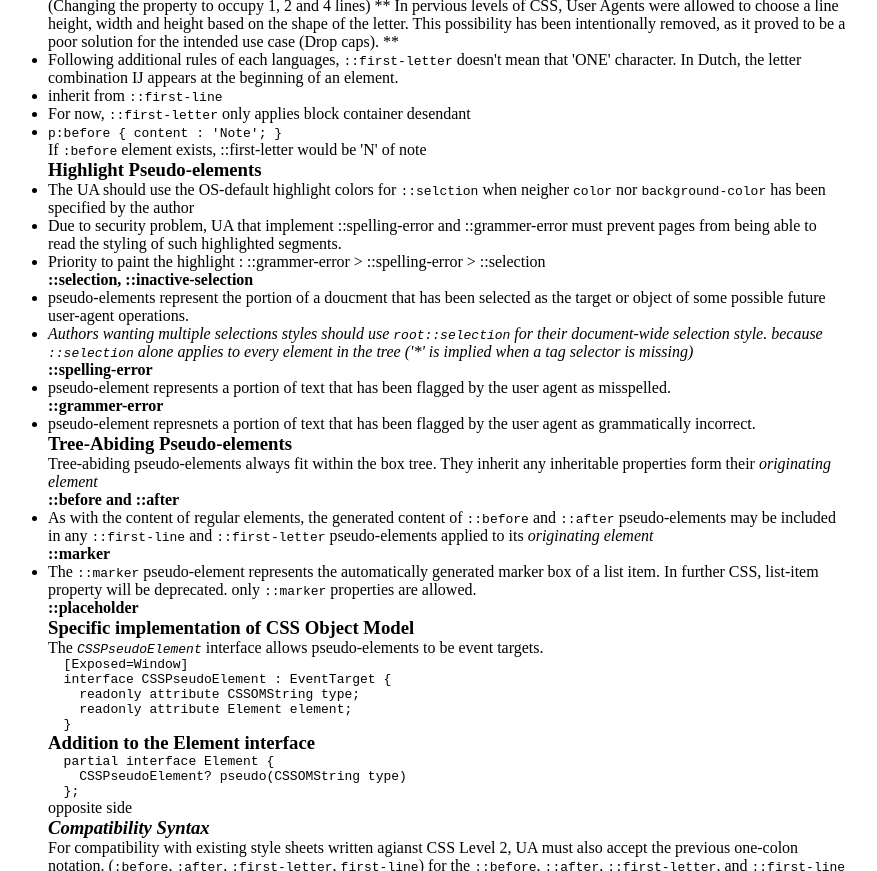
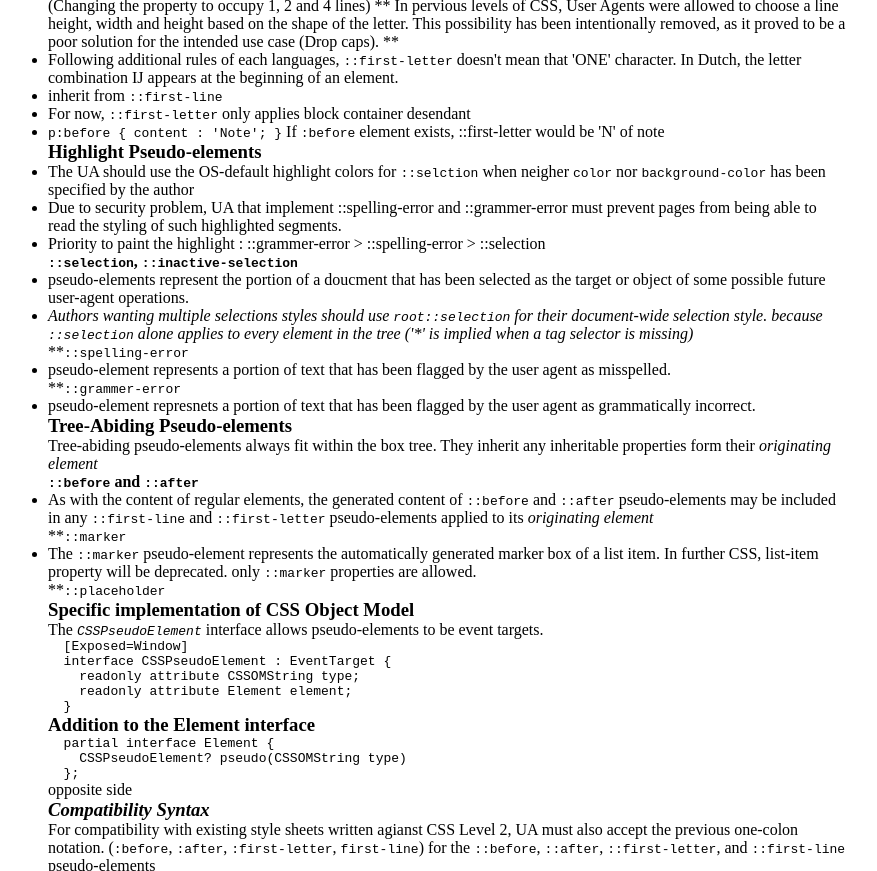
Before and after one commit to CodingGirlsSG/30-days-of-css, a Gatsby site in the folder site/: page /notes-css-psuedo-elements-level4-tae/ in a window 1280 px wide. Shown: the part 1037-1908 px from the top of the page, without its empty margins (192-1069 px from the left). Built offline with nearby package versions, Linux system fonts and the light colour scheme; Gatsby itself is replaced by a stand-in of ours; some packages are replaced by stand-ins of ours; code samples lack their colours.

Commit message:
Change h4 headers to boldface to fit current typographic styling better

````diff
--- a/site/content/blog/notes-css-psuedo-elements-level4-tae/index.md
+++ b/site/content/blog/notes-css-psuedo-elements-level4-tae/index.md
@@ -6,55 +6,77 @@ date: '2019-03-06'
 Original post by [tae](https://github.com/Ta2Rim): [Reading CSS Pseudo-Elements Module Level 4](https://gist.github.com/Ta2Rim/9bf65384e2683c8e4ed940ffac7f3e70)
 
 # Reading CSS Pseudo-Elements Module Level 4
+
 that's little bit long spec.......... but finally I've done reading this!!
+
 ## what I newly learned !!!
+
 ### Typographic Pseudo-elements
-#### ::first-line
-  - `::first-line` pseudo-element can only have an effect when attached to a block container. (that's not out-of flow due to floating or positioning)
-  - fictional tag sequence helps to show how properties are inherited.
-#### ::first-letter
-  - `::first-letter` pseudo-element can be used to create 'initial caps' and drop caps'
-    + *dropcap : the first character of the first paragraph is made larger, taking up several lines of text or the first few sentences in typographic effects.
 
-    ![1](https://user-images.githubusercontent.com/41318449/53882058-9dc8e800-4058-11e9-9d48-d9a7dd545fc4.png)
+**`::first-line`**
 
-  - basically, UA may calculate how many columns ::first-letter for dropcap expand. with `initial-letter` property, author can choose size of columns.
+- `::first-line` pseudo-element can only have an effect when attached to a block container. (that's not out-of flow due to floating or positioning)
+- fictional tag sequence helps to show how properties are inherited.
 
-    ![2](https://css-tricks.com/wp-content/uploads/2017/01/css-almanac-initial-letter-calculate.gif)
+**`::first-letter`**
 
-      (Changing the property to occupy 1, 2 and 4 lines)
-      ** In pervious levels of CSS, User Agents were allowed to choose a line height, width and height based on the shape of the letter. This possibility has been intentionally removed, as it proved to be a poor solution for the intended use case (Drop caps). **
+- `::first-letter` pseudo-element can be used to create 'initial caps' and drop caps'
 
-  - Following additional rules of each languages, `::first-letter` doesn't mean that 'ONE' character. In Dutch, the letter combination IJ appears at the beginning of an element.
-  - inherit from `::first-line`
-  - For now, `::first-letter` only applies block container desendant
+  - \*dropcap : the first character of the first paragraph is made larger, taking up several lines of text or the first few sentences in typographic effects.
 
-  - ``` p:before { content : 'Note'; } ```
+  ![1](https://user-images.githubusercontent.com/41318449/53882058-9dc8e800-4058-11e9-9d48-d9a7dd545fc4.png)
+
+- basically, UA may calculate how many columns ::first-letter for dropcap expand. with `initial-letter` property, author can choose size of columns.
+
+  ![2](https://css-tricks.com/wp-content/uploads/2017/01/css-almanac-initial-letter-calculate.gif)
+
+  (Changing the property to occupy 1, 2 and 4 lines)
+  ** In pervious levels of CSS, User Agents were allowed to choose a line height, width and height based on the shape of the letter. This possibility has been intentionally removed, as it proved to be a poor solution for the intended use case (Drop caps). **
+
+- Following additional rules of each languages, `::first-letter` doesn't mean that 'ONE' character. In Dutch, the letter combination IJ appears at the beginning of an element.
+- inherit from `::first-line`
+- For now, `::first-letter` only applies block container desendant
+
+- `p:before { content : 'Note'; }`
   If `:before` element exists, ::first-letter would be 'N' of note
 
 ### Highlight Pseudo-elements
+
 - The UA should use the OS-default highlight colors for `::selction` when neigher `color` nor `background-color` has been specified by the author
 - Due to security problem, UA that implement ::spelling-error and ::grammer-error must prevent pages from being able to read the styling of such highlighted segments.
 - Priority to paint the highlight : ::grammer-error > ::spelling-error > ::selection
-#### ::selection, ::inactive-selection
-  - pseudo-elements represent the portion of a doucment that has been selected as the target or object of some possible future user-agent operations.
-  - _Authors wanting multiple selections styles should use `root::selection` for their document-wide selection style. because `::selection` alone applies to every element in the tree ('*' is implied when a tag selector is missing)_
-#### ::spelling-error
-  - pseudo-element represents a portion of text that has been flagged by the user agent as misspelled.
-#### ::grammer-error
-  - pseudo-element represnets a portion of text that has been flagged by the user agent as grammatically incorrect.
+
+**`::selection`, `::inactive-selection`**
+
+- pseudo-elements represent the portion of a doucment that has been selected as the target or object of some possible future user-agent operations.
+- _Authors wanting multiple selections styles should use `root::selection` for their document-wide selection style. because `::selection` alone applies to every element in the tree ('\*' is implied when a tag selector is missing)_
+
+\*\*`::spelling-error`
+
+- pseudo-element represents a portion of text that has been flagged by the user agent as misspelled.
+
+\*\*`::grammer-error`
+
+- pseudo-element represnets a portion of text that has been flagged by the user agent as grammatically incorrect.
 
 ### Tree-Abiding Pseudo-elements
-Tree-abiding pseudo-elements always fit within the box tree. They inherit any inheritable properties form their *originating element*
 
-#### ::before and ::after
-  - As with the content of regular elements, the generated content of `::before` and `::after` pseudo-elements may be included in any `::first-line` and `::first-letter` pseudo-elements applied to its *originating element*
-#### ::marker
-  - The `::marker` pseudo-element represents the automatically generated marker box of a list item. In further CSS, list-item property will be deprecated. only `::marker` properties are allowed.
-#### ::placeholder
+Tree-abiding pseudo-elements always fit within the box tree. They inherit any inheritable properties form their _originating element_
+
+**`::before` and `::after`**
+
+- As with the content of regular elements, the generated content of `::before` and `::after` pseudo-elements may be included in any `::first-line` and `::first-letter` pseudo-elements applied to its _originating element_
+
+\*\*`::marker`
+
+- The `::marker` pseudo-element represents the automatically generated marker box of a list item. In further CSS, list-item property will be deprecated. only `::marker` properties are allowed.
+
+\*\*`::placeholder`
 
 ### Specific implementation of CSS Object Model
+
 The _`CSSPseudoElement`_ interface allows pseudo-elements to be event targets.
+
 ```
   [Exposed=Window]
   interface CSSPseudoElement : EventTarget {
@@ -62,19 +84,23 @@ The _`CSSPseudoElement`_ interface allows pseudo-elements to be event targets.
     readonly attribute Element element;
   }
 ```
+
 ### Addition to the Element interface
+
 ```
   partial interface Element {
     CSSPseudoElement? pseudo(CSSOMString type)
   };
 ```
+
 opposite side
 
-### *Compatibility Syntax*
-For compatibility with existing style sheets written agianst CSS Level 2, UA must also accept the previous one-colon notation. (`:before`, `:after`,  `:first-letter`, `first-line`) for the `::before`, `::after`, `::first-letter`, and `::first-line` pseudo-elements
+### _Compatibility Syntax_
 
+For compatibility with existing style sheets written agianst CSS Level 2, UA must also accept the previous one-colon notation. (`:before`, `:after`, `:first-letter`, `first-line`) for the `::before`, `::after`, `::first-letter`, and `::first-line` pseudo-elements
 
 ## Important term
+
 - Originating Element of Tree-Abiding pseudo-elements
 - Fictional tag sequence that causes Overlapping Pseudo-element Interactions
 - Compatibility
````
